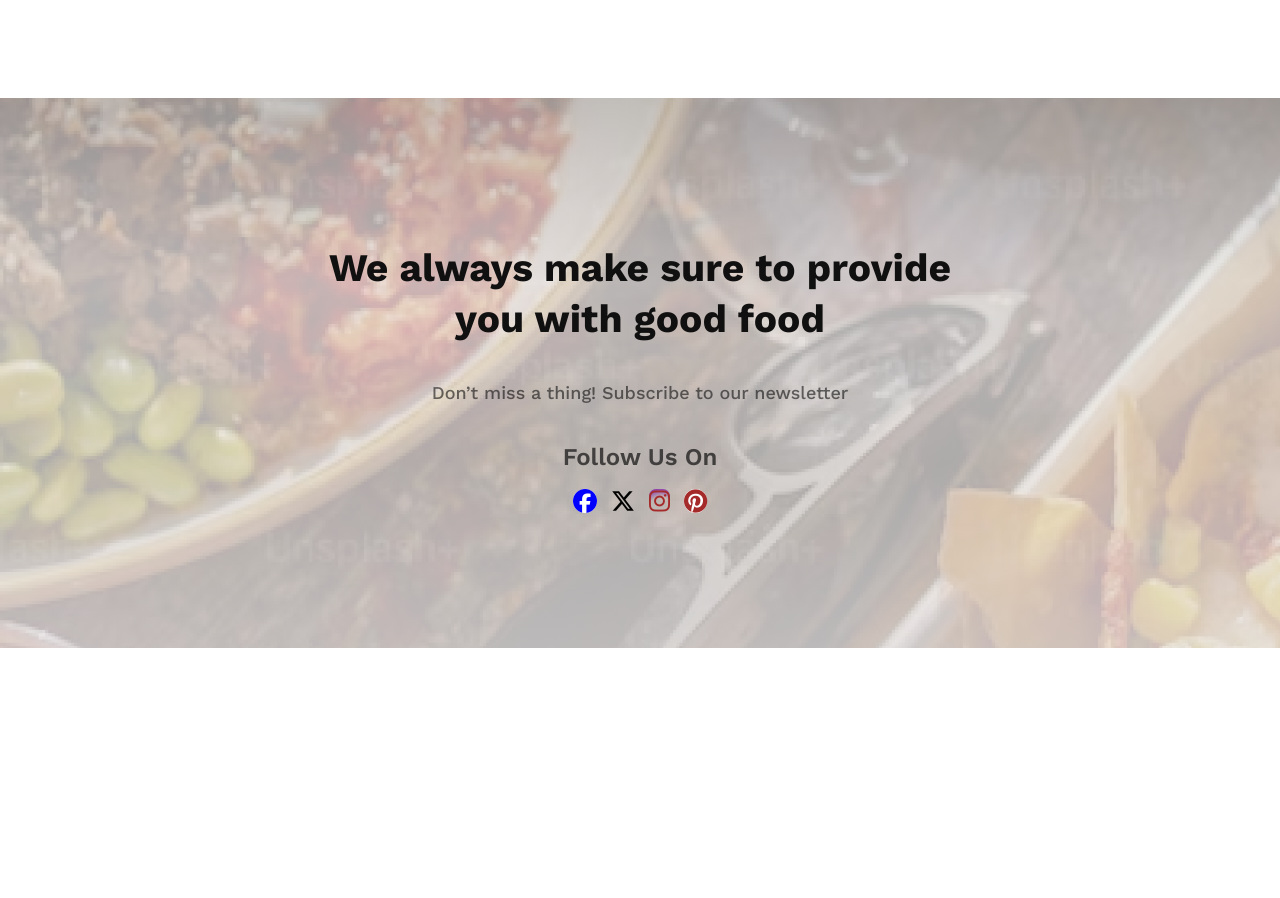
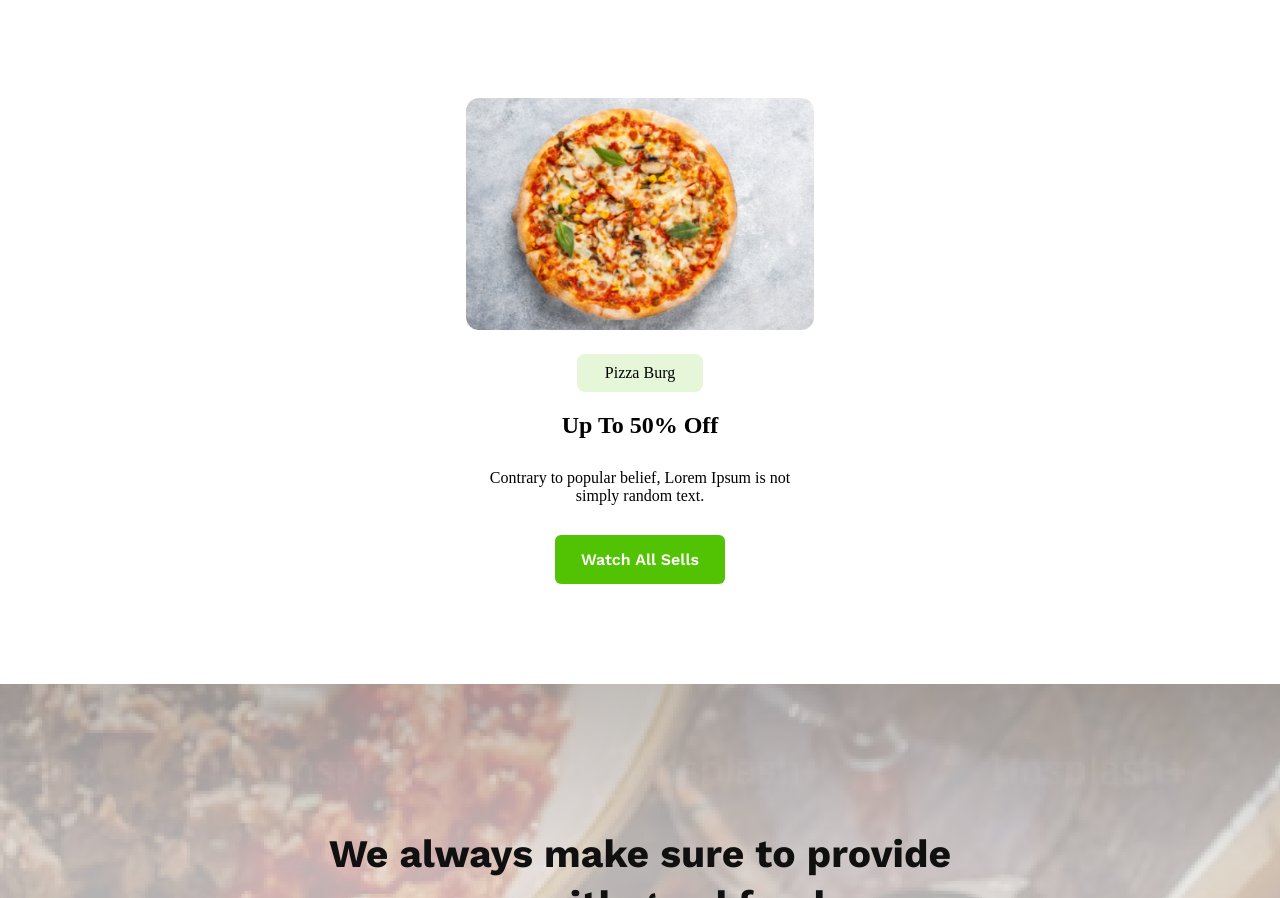
Before and after one commit to silpiakr/food-restaurant-project, a plain HTML site: page index.html in a window 1280 px wide. Shown: the part 2228-3126 px from the top of the page. Before the commit the page ends 2894 px from the top, so only its background shows below. Drawn offline with nearby package versions, Linux system fonts and the light colour scheme.

Commit message:
card section

```diff
--- a/index.html
+++ b/index.html
@@ -82,6 +82,21 @@
             </ul>
         </div>
     </section>
+    <section class="card-section">
+        <div>
+            <div class="card">
+                <div class="img-box">
+                    <img src="assets/pizza.png" alt="">
+                </div>
+                <div class="shop">
+                    <span>Pizza Burg</span>
+                </div>
+                <h1>Up To 50% Off</h1>
+                <p class="card-text">Contrary to popular belief, Lorem Ipsum is not simply random text.</p>
+                <button class="btn">Watch All Sells</button>
+            </div>
+        </div>
+    </section>
 
 
 
--- a/style/style.css
+++ b/style/style.css
@@ -141,6 +141,7 @@
     justify-content: flex-start;
     padding: 0;
     margin: 100px 0px;
+    width: 100%;
 
 }
 .hero-food-img{
@@ -203,7 +204,13 @@
     opacity: 0.7;
     margin: 0px 8px;
 }
-
+.card-section{
+    display: flex;
+    flex-direction: none;
+    justify-content: center;
+    align-items: center;
+    margin: 100px 0px;
+}
 
 
 
```
